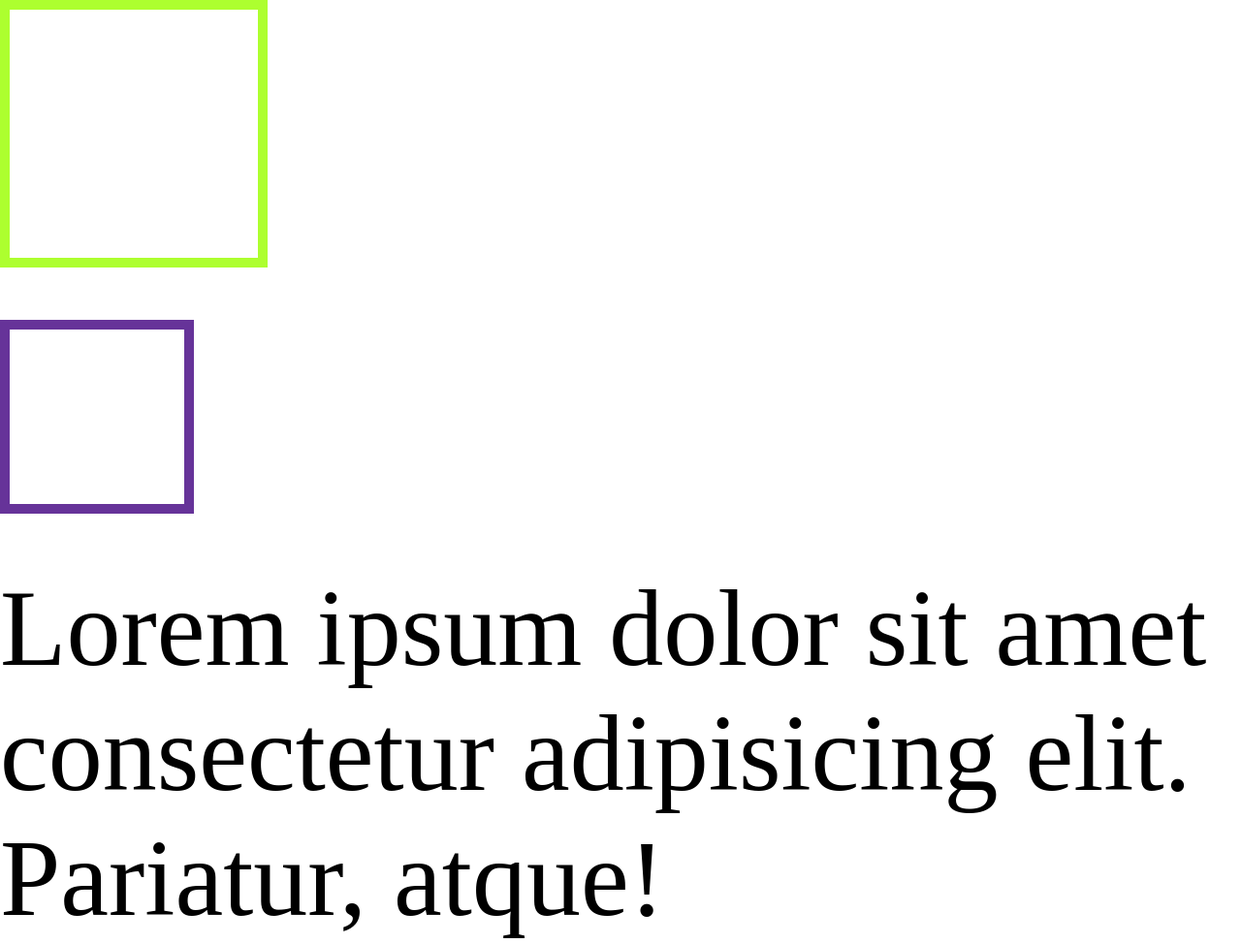
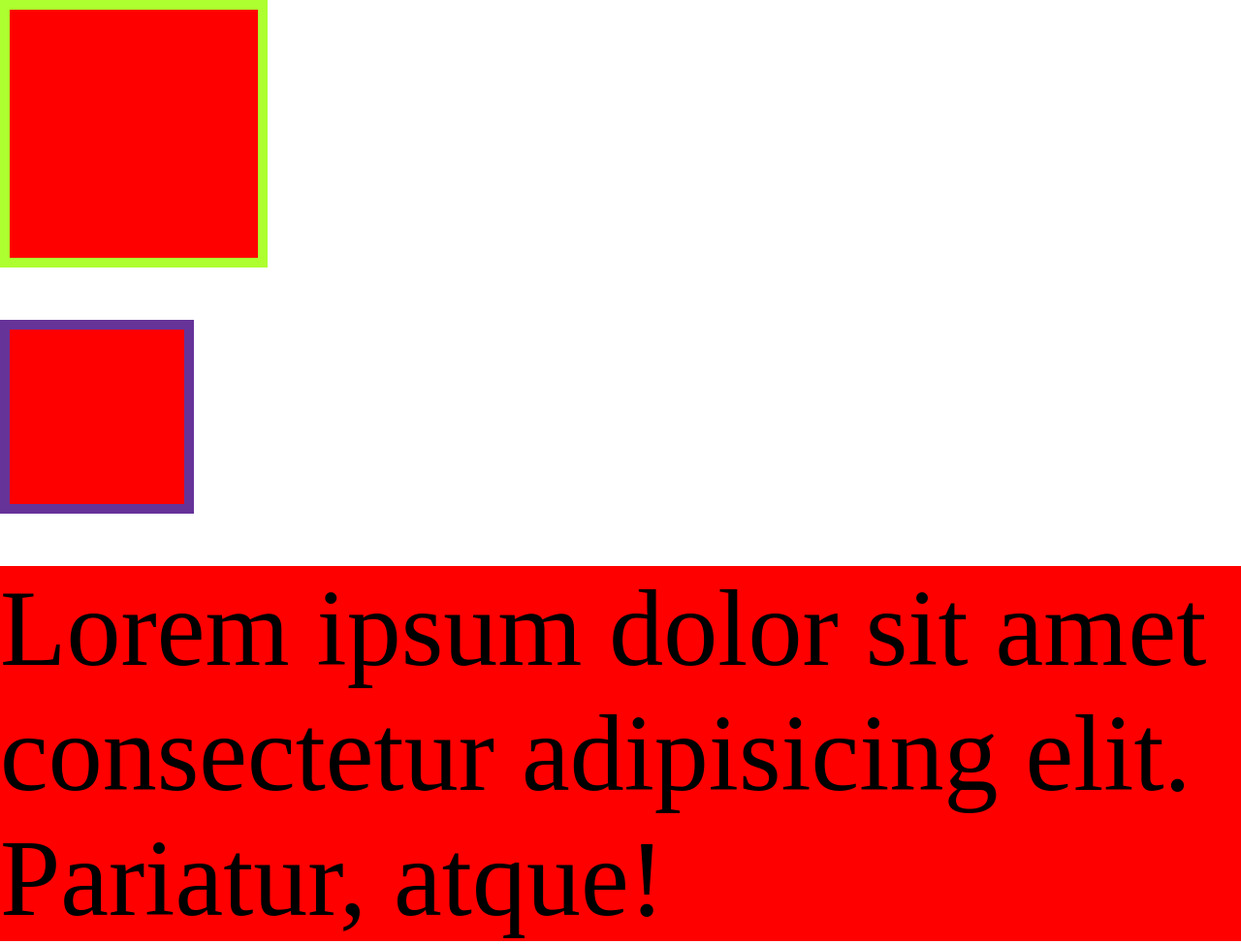
Before and after one commit to MBENE-DIEYE/esercizio2-css, a plain HTML site: page index.html in a window 1280 px wide. Shown: the top 974 px of the page at 97% size. Drawn offline with Linux system fonts and the light colour scheme.

Commit message:
variabili

```diff
--- a/index.html
+++ b/index.html
@@ -10,7 +10,7 @@
     <div class="fluid"></div> <br><br><br>
     <div class="pixel"></div> <br><br><br>
     <div>
-        <p class="p1">Lorem ipsum dolor sit amet consectetur adipisicing elit. Pariatur, atque!</p>
+        <p class="p1">Lorem ipsum dolor sit amet consectetur adipisicing elit. Pariatur, atque!</p> <br><br><br>
         <p class="p2">Lorem ipsum dolor sit, amet consectetur adipisicing elit. Earum.</p>
     </div>
 </body>
--- a/style.css
+++ b/style.css
@@ -2,6 +2,7 @@
     margin: 0;
     padding: 0;
     box-sizing: border-box;
+    --sfondo-color: red;
 }
 
 .fluid{
@@ -9,6 +10,8 @@
     height: 20%;
     padding: 10%;
     border: 10px solid greenyellow;
+    background: var(--sfondo-color);
+
 
 }
 .pixel{
@@ -16,10 +19,13 @@
     height: 200px;
     padding: 40px;
     border: 10px solid rebeccapurple;
+    background: var(--sfondo-color);
 }
 .p1{
+    background: var(--sfondo-color);
     font-size: 7rem;
 }
 .p2{
+    background: var(--sfondo-color);
     font-size: 7em;
 }
```
